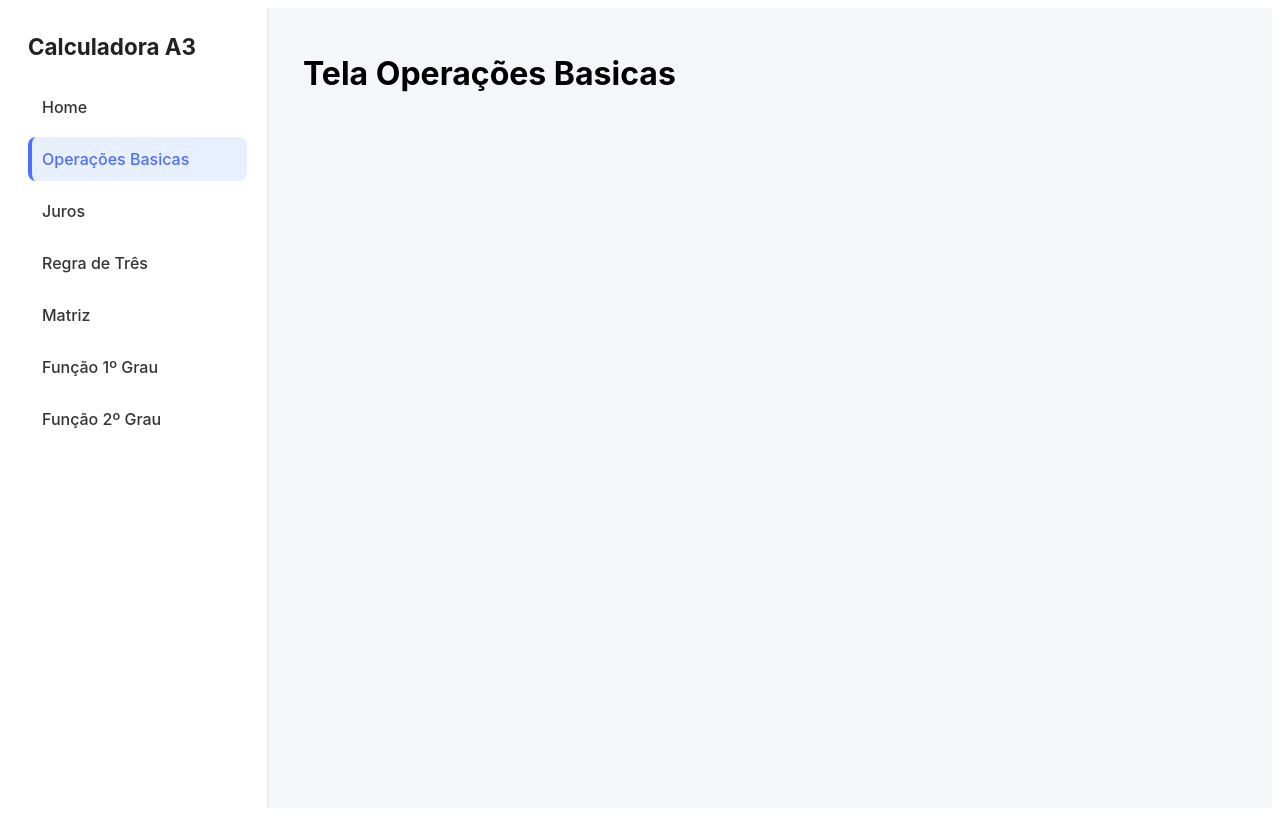
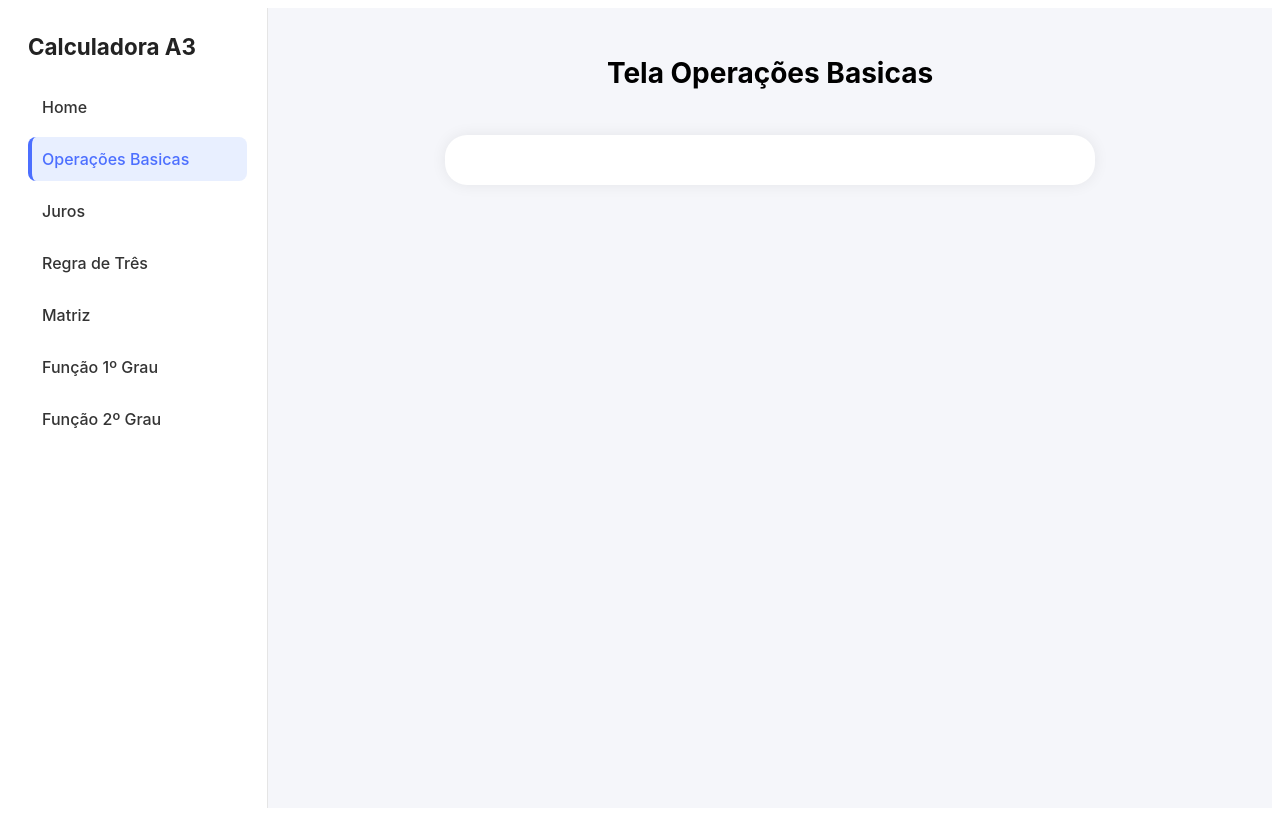
Before and after one commit to LucasManoel1337/CalculadoraA3, an Angular app: page /operacoes-basicas in a window 1280 px wide. Built offline with nearby package versions, Linux system fonts and the light colour scheme.

Commit message:
Ajuste de imports e padronização

```diff
--- a/src/app/features/funcao-1/pages/funcao-1.page.html
+++ b/src/app/features/funcao-1/pages/funcao-1.page.html
@@ -1 +1,8 @@
-<h1>Tela Função 1º Grau</h1>
+<div class="page-container">
+    <h2 class="titulo-pagina">Tela Função 1º Grau</h2>
+    <div class="content-container">
+
+
+
+    </div>
+</div>
--- a/src/app/features/home/pages/home.page.ts
+++ b/src/app/features/home/pages/home.page.ts
@@ -1,11 +1,11 @@
-import { NgFor } from '@angular/common';
+import { CommonModule } from '@angular/common';
 import { Component } from '@angular/core';
 import { RouterModule, Router } from '@angular/router';
 
 @Component({
   selector: 'app-home',
   standalone: true,
-  imports: [RouterModule, NgFor],
+  imports: [RouterModule, CommonModule],
   templateUrl: './home.page.html',
   styleUrls: ['./home.page.css'],
 })
--- a/src/app/features/matriz/pages/matriz.page.html
+++ b/src/app/features/matriz/pages/matriz.page.html
@@ -1,5 +1,5 @@
 <div class="page-container">
-  <h2 class="titulo-pagina">Gerador de Matriz</h2>
+  <h2 class="titulo-pagina">Tela de Matriz</h2>
 
   <div class="content-container">
 
--- a/src/app/features/operacoes-basicas/pages/operacoes-basicas.page.html
+++ b/src/app/features/operacoes-basicas/pages/operacoes-basicas.page.html
@@ -1 +1,8 @@
-<h1>Tela Operações Basicas</h1>
+<div class="page-container">
+    <h2 class="titulo-pagina">Tela Operações Basicas</h2>
+    <div class="content-container">
+
+
+
+    </div>
+</div>
```
